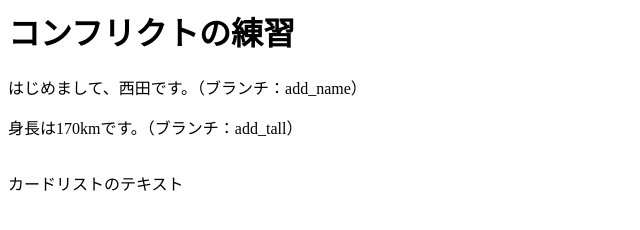
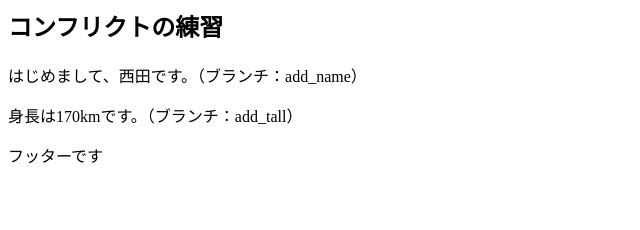
Before and after one commit to Shunsuke-Nishida/practice_conflict, a plain HTML site: page index.html in a window 1280 px wide. Shown: the whole page, without its empty margins (0-640 px from the left). Drawn offline with Linux system fonts and the light colour scheme.

Commit message:
フッターの追加

```diff
--- a/index.html
+++ b/index.html
@@ -1,10 +1,7 @@
-<h1>コンフリクトの練習</h1>
+<h2>コンフリクトの練習</h2>
 
 <p>はじめまして、西田です。（ブランチ：add_name）</p>
 
 <p>身長は170kmです。（ブランチ：add_tall）</p>
 
-<div class="cardList">
-    <img src="" alt="">
-    <p>カードリストのテキスト</p>
-</div>
+<footer>フッターです</footer>
```
